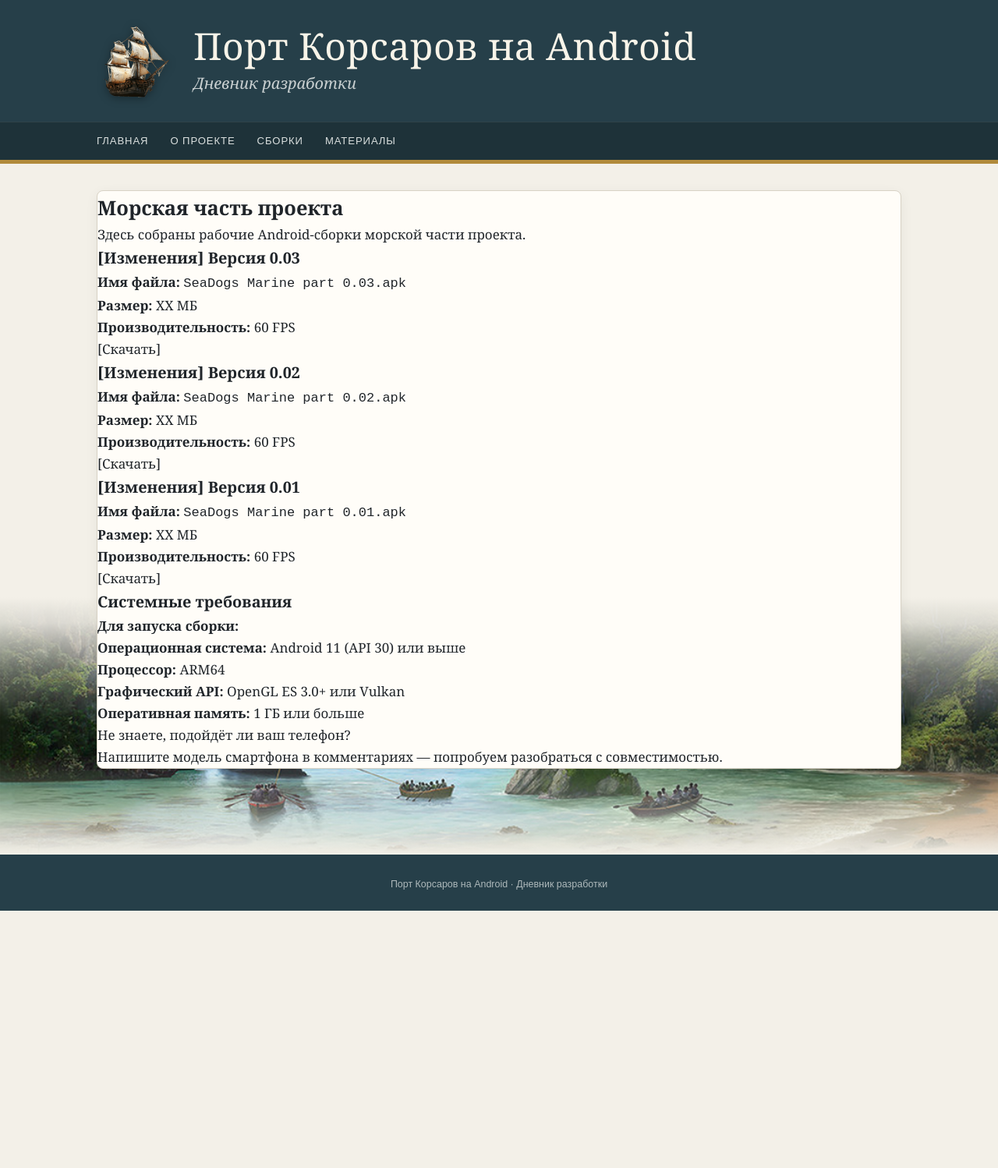
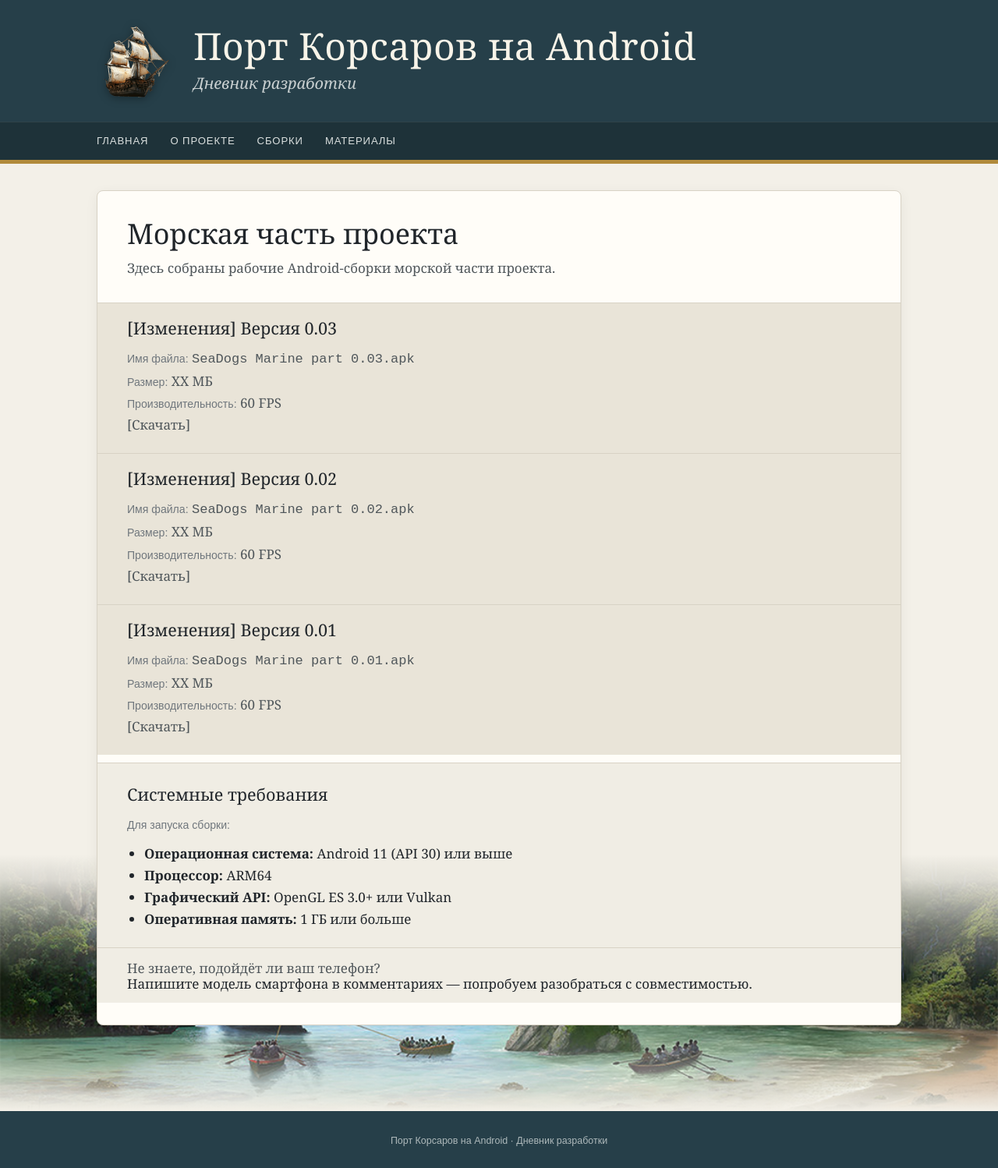
Before and after one commit to tislic/SeaDogsPort, a Jekyll site: the page built from сборки.md, in a window 1280 px wide. Shown: the whole page at 78% size. Built offline with Jekyll 4.4.1, drawn with Linux system fonts in a browser that asks for light colours; before the commit the page ends 1168 px from its top, so only the background shows below that.

Commit message:
Style the new Markdown builds layout for desktop and mobile

```diff
--- a/assets/style.css
+++ b/assets/style.css
@@ -63,6 +63,20 @@
 
 .requirements{margin:0 36px 34px;padding:24px 26px;background:#f0ede4;border:1px solid var(--line);border-radius:6px}.requirements-note{color:#4f565a;margin-bottom:10px}.requirements-list{margin:0;padding-left:22px}.requirements-list li{margin-bottom:7px}.requirements-list li:last-child{margin-bottom:0}.requirements-list strong{font-weight:normal}
 
+/* ═══ НОВЫЙ MARKDOWN-ШАБЛОН СТРАНИЦЫ СБОРОК ═══ */
+.build-page{padding:34px 38px 38px}
+.build-page h1{font-size:2.25rem;font-weight:normal;line-height:1.15;margin-bottom:10px}
+.build-page>p:first-of-type{color:#4f565a;margin-bottom:30px}
+.build-page h3{font-size:1.35rem;font-weight:normal;line-height:1.3;margin:0 -38px;padding:18px 38px 10px;background:#e9e4d8;border-top:1px solid var(--line)}
+.build-page h3 a{color:var(--rust);text-decoration:none}
+.build-page h3+ p{margin:0 -38px;padding:0 38px 22px;background:#e9e4d8;color:#4f565a}
+.build-page h3+ p strong{font-weight:normal;color:var(--muted);font-family:Arial,sans-serif;font-size:.88rem}
+.build-page h3+ p+ h3{border-top:1px solid var(--line)}
+.build-page h3:last-of-type{margin-top:10px;padding-top:26px;background:#f0ede4}
+.build-page h3:last-of-type+ p{background:#f0ede4;padding-bottom:10px}
+.build-page h3:last-of-type+ p+ ul{margin:0 -38px;padding:0 38px 22px 60px;background:#f0ede4}
+.build-page h3:last-of-type+ p+ ul+ p{margin:0 -38px -38px;padding:12px 38px 30px;background:#f0ede4;border-top:1px solid var(--line);color:#4f565a}
+
 @media screen and (max-width:760px){
   .header-inner{padding:14px 15px;gap:12px}.header-logo{width:64px;height:64px}.header-text h1{font-size:1.8rem;line-height:1.15;letter-spacing:0}.header-text p{font-size:.95rem;margin-top:2px}.wrap{padding:0 15px;margin:18px auto}.current{grid-template-columns:1fr;gap:16px}.hero{padding:22px 20px}.hero h2{font-size:1.5rem;line-height:1.2}.hero p{font-size:.95rem}.status{padding:22px 20px}.progress-wrap{padding:18px 20px;margin-bottom:22px}.post{padding:22px 20px}.post h3{font-size:1.25rem}.section-title{margin:26px 0 12px}.section-title h2{font-size:1.35rem}.nav-inner{gap:18px;overflow:auto;padding:0 15px}.post-cover{margin:-22px -20px 18px}.post-cover img{height:160px}.post-content img{margin:1em auto}.pagination{gap:8px;margin:22px 0 4px;font-size:.74rem}.pagination a,.pagination .current,.pagination .disabled{min-height:32px;padding:5px 7px}.pagination-pages{gap:4px}.footer-scenery{--footer-art-height:160px;margin-top:calc(var(--footer-art-height) * -.70);background-size:cover;background-position:center}.footer{padding:22px 15px 20px}
   body.builds-page .wrap{padding:0 15px;margin:18px auto}
@@ -77,4 +91,14 @@
   body.builds-page .wrap>h3:nth-last-of-type(1)+ p+ ul{padding:0 20px 18px 40px;font-size:.9rem}
   body.builds-page .wrap>h3:nth-last-of-type(1)+ p+ ul+ p{padding:10px 20px 20px;font-size:.9rem}
   .requirements{margin:0 20px 24px;padding:20px}.requirements-list{padding-left:20px}.requirements-list li{margin-bottom:8px}.builds-header.land-builds-description p{text-align:justify}
+  .build-page{padding:24px 20px 20px}
+  .build-page h1{font-size:1.65rem}
+  .build-page>p:first-of-type{font-size:.95rem;margin-bottom:22px}
+  .build-page h3{font-size:1.2rem;margin-left:-20px;margin-right:-20px;padding:16px 20px 8px}
+  .build-page h3+ p{margin-left:-20px;margin-right:-20px;padding:0 20px 18px;font-size:.9rem}
+  .build-page h3+ p strong{font-size:.78rem}
+  .build-page h3:last-of-type{padding-top:22px}
+  .build-page h3:last-of-type+ p{padding-bottom:10px}
+  .build-page h3:last-of-type+ p+ ul{margin-left:-20px;margin-right:-20px;padding:0 20px 18px 40px;font-size:.9rem}
+  .build-page h3:last-of-type+ p+ ul+ p{margin-left:-20px;margin-right:-20px;margin-bottom:-20px;padding:10px 20px 20px;font-size:.9rem}
 }
```
